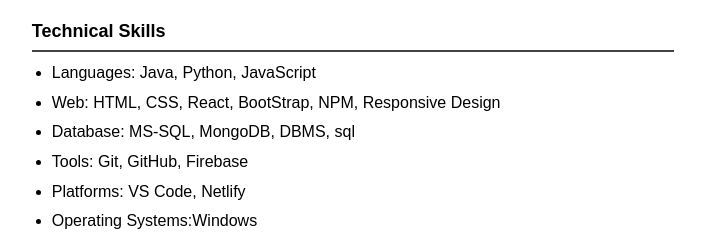
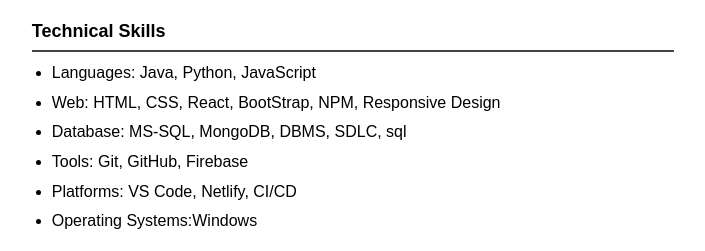
Before and after one commit to Vishnukvvr/Vishnu_Resume, a plain HTML site: page index.html in a window 1280 px wide. Shown: the part 978-1229 px from the top of the page, without its empty margins (287-992 px from the left). Drawn offline with Linux system fonts and the light colour scheme.

Commit message:
Update index.html

```diff
--- a/index.html
+++ b/index.html
@@ -157,9 +157,9 @@ teamwork toward innovative projects and professional growth.</p>
     <ul>
       <li>Languages: Java, Python, JavaScript</li>
       <li>Web: HTML, CSS, React, BootStrap, NPM,  Responsive Design </li>
-      <li>Database: MS-SQL, MongoDB, DBMS, sql</li>
+      <li>Database: MS-SQL, MongoDB, DBMS, SDLC, sql</li>
       <li>Tools: Git, GitHub, Firebase</li>
-      <li>Platforms: VS Code, Netlify</li>
+      <li>Platforms: VS Code, Netlify, CI/CD</li>
       <li>Operating Systems:Windows</li>
     </ul>
   </section>
```
